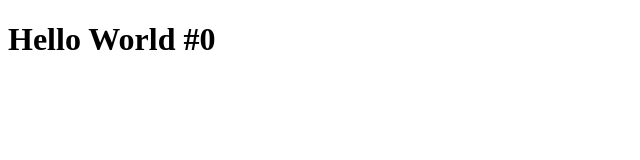
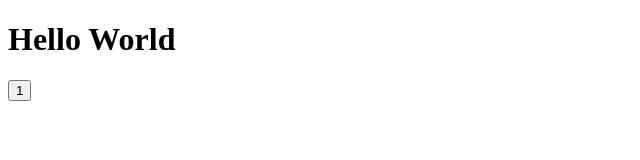
Before and after one commit to jcalebmi/project-catwalk, a React app: page / in a window 1280 px wide. Shown: the top 160 px of the page, without its empty margins (0-640 px from the left). Built offline with nearby package versions, Linux system fonts and the light colour scheme; the HTML template or start-up script is replaced by a standard one.

Commit message:
Redux Flesh!

```diff
--- /dev/null
+++ b/client/src/Components/Count.jsx
@@ -0,0 +1,14 @@
+import React from 'react';
+import PropTypes from 'prop-types';
+import Redux from 'react-redux';
+
+const Count = ({ count, handleCountInc }) => {
+  return (
+    <div>
+      <button type="submit" onClick={handleCountInc}>1</button>
+    </div>
+  )
+
+};
+
+export default Count;
--- /dev/null
+++ b/client/src/Components/app.jsx
@@ -0,0 +1,23 @@
+import React from 'react';
+import ReactDOM from 'react-dom';
+import Count from './Count.jsx';
+import CountContainer from '../containers/CountContainer';
+
+const App = () => (
+  <div>
+    <h1>Hello World </h1>
+    <Count />
+  </div>
+);
+
+// function App() {
+//   const [count, setCount] = useState(0);
+//   return (
+//     <h1 onClick={() => { setCount(count + 1); }}>
+//       Hello World #
+//       {count}
+//     </h1>
+//   );
+// }
+
+ReactDOM.render(<App />, document.getElementById('app'));
--- /dev/null
+++ b/client/src/actions/incrementCount.js
@@ -0,0 +1,6 @@
+const incrementCount = (count) => ({
+  type: 'INCREMENT_COUNT',
+  count: count
+});
+
+export default incrementCount;
--- a/client/src/app.jsx
+++ /dev/null
@@ -1,14 +0,0 @@
-import React, { useState } from 'react';
-import ReactDOM from 'react-dom';
-
-function App() {
-  const [count, setCount] = useState(0);
-  return (
-    <h1 onClick={() => { setCount(count + 1); }}>
-      Hello World #
-      {count}
-    </h1>
-  );
-}
-
-ReactDOM.render(<App />, document.getElementById('app'));
--- /dev/null
+++ b/client/src/containers/CountContainer.jsx
@@ -0,0 +1,15 @@
+import { connect } from 'react-redux';
+import Count from '../Components/Count.jsx';
+
+const mapToStateProps = (state) => ({
+  count: state.count,
+});
+
+const mapDispatchToState = (count, handleCountInc) => ({
+  handleCountInc: (count) => {
+    dispatch(incrementCount(count));
+  }
+});
+
+
+const CountContainer = connect(mapToStateProps, mapDispatchToState)(Count);
--- a/package.json
+++ b/package.json
@@ -12,6 +12,8 @@
     "nodemon": "^2.0.7",
     "react": "^17.0.2",
     "react-dom": "^17.0.2",
+    "react-redux": "^7.2.3",
+    "redux-thunk": "^2.3.0",
     "webpack": "^4.46.0",
     "webpack-cli": "^4.6.0"
   },
--- a/webpack.config.js
+++ b/webpack.config.js
@@ -1,6 +1,6 @@
 const path = require('path');
 
-const SRC_DIR = path.join(__dirname, 'client', 'src');
+const SRC_DIR = path.join(__dirname, 'client', 'src', 'Components');
 const OUT_DIR = path.join(__dirname, 'client', 'dist');
 
 module.exports = {
```
Also changed, not shown: client/src/reducers/currentCount.js (added, +14 -0 lines), client/src/reducers/index.js (added, +8 -0 lines), client/src/actions/decrementCount.js (added), 2 other files (tests, documents, lock files or other folders).
